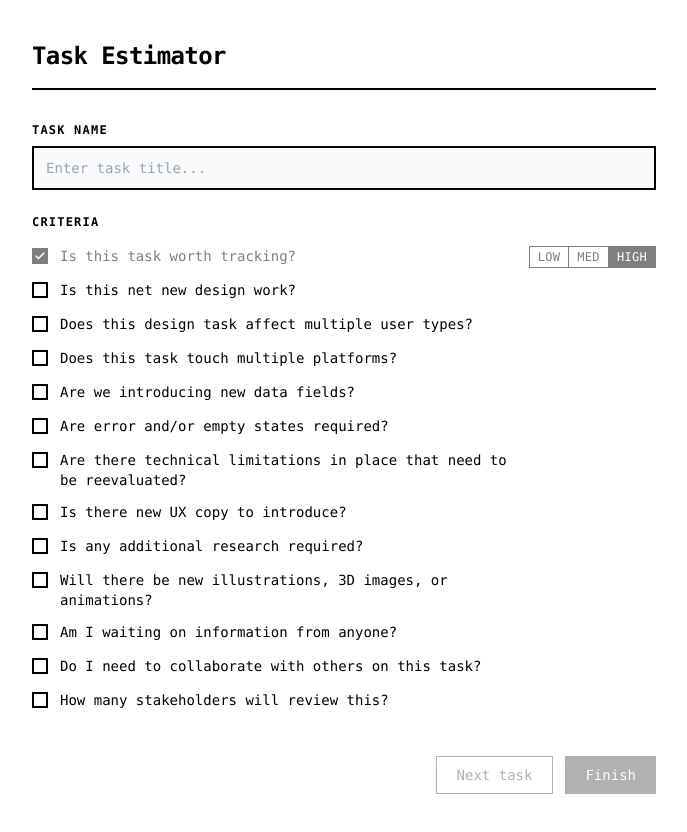
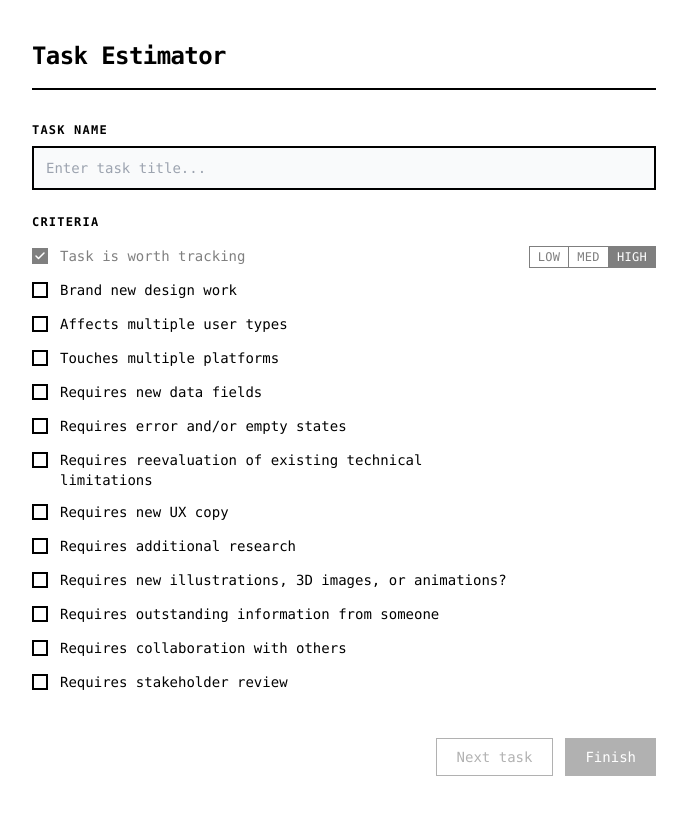
Before and after one commit to alexcbruno/task-estimator, a React (Vite) app: page / in a window 1280 px wide. Shown: the whole page, without its empty margins (296-983 px from the left). Built offline with nearby package versions, Linux system fonts and the light colour scheme.

Commit message:
Update criteria

```diff
--- a/src/data/criteria.ts
+++ b/src/data/criteria.ts
@@ -7,54 +7,54 @@ export interface Criterion {
 // Edit this array to add, remove, or reweight criteria.
 // Point values are hidden from the user during estimation.
 export const CRITERIA: Criterion[] = [
-  { id: "base-value", label: "Is this task worth tracking?", points: 1 },
-  { id: "net-new", label: "Is this net new design work?", points: 2 },
+  { id: "base-value", label: "Task is worth tracking", points: 1 },
+  { id: "net-new", label: "Brand new design work", points: 2 },
   {
     id: "affected-users",
-    label: "Does this design task affect multiple user types?",
+    label: "Affects multiple user types",
     points: 2,
   },
   {
     id: "affected-platforms",
-    label: "Does this task touch multiple platforms?",
+    label: "Touches multiple platforms",
     points: 1,
   },
-  { id: "new-data", label: "Are we introducing new data fields?", points: 1.5 },
+  { id: "new-data", label: "Requires new data fields", points: 1.5 },
   {
     id: "edge-cases",
-    label: "Are error and/or empty states required?",
+    label: "Requires error and/or empty states",
     points: 0.5,
   },
   {
     id: "tech-limits",
     label:
-      "Are there technical limitations in place that need to be reevaluated?",
+      "Requires reevaluation of existing technical limitations",
     points: 1.5,
   },
-  { id: "ux-copy", label: "Is there new UX copy to introduce?", points: 1.5 },
+  { id: "ux-copy", label: "Requires new UX copy", points: 1.5 },
   {
     id: "additional-research",
-    label: "Is any additional research required?",
+    label: "Requires additional research",
     points: 1,
   },
   {
     id: "new-image-assets",
-    label: "Will there be new illustrations, 3D images, or animations?",
+    label: "Requires new illustrations, 3D images, or animations?",
     points: 2,
   },
   {
     id: "waiting-on-info",
-    label: "Am I waiting on information from anyone?",
+    label: "Requires outstanding information from someone",
     points: 2,
   },
   {
     id: "collaborators",
-    label: "Do I need to collaborate with others on this task?",
+    label: "Requires collaboration with others",
     points: 2,
   },
   {
     id: "stakeholder-review",
-    label: "How many stakeholders will review this?",
+    label: "Requires stakeholder review",
     points: 1,
   },
 ];
```
